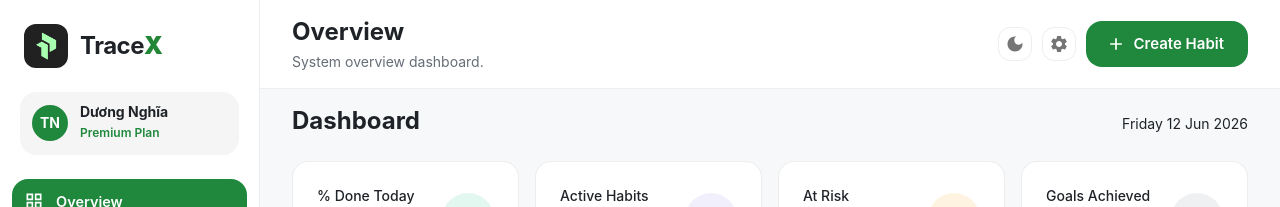
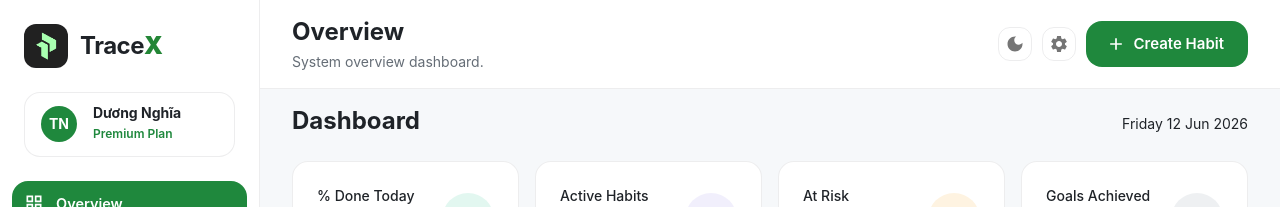
Before and after one commit to NghiaDPTWorkk/habit-hub, a React (Vite) app in the folder fe/: page / in a window 1280 px wide. Shown: the top 207 px of the page. Built offline with nearby package versions, Linux system fonts and the light colour scheme.

Commit message:
fix(sidebar): HH-95 - refactor user profile card layout and styles #95

```diff
--- a/fe/src/components/layouts/Sidebar.tsx
+++ b/fe/src/components/layouts/Sidebar.tsx
@@ -130,13 +130,16 @@ export const Sidebar: React.FC<SidebarProps> = ({ pathname, onCloseMobile, curre
       <Box
         sx={{
           borderRadius: 2,
-          p: 1.5,
-          mx: 2.5,
+          px: 2,
+          py: 1.5,
+          mx: 3,
           mb: 3,
           display: 'flex',
           alignItems: 'center',
-          gap: 1.5,
-          bgcolor: 'action.hover',
+          gap: 2,
+          bgcolor: 'background.paper',
+          border: '1px solid',
+          borderColor: 'divider',
         }}
       >
         <Avatar
```
